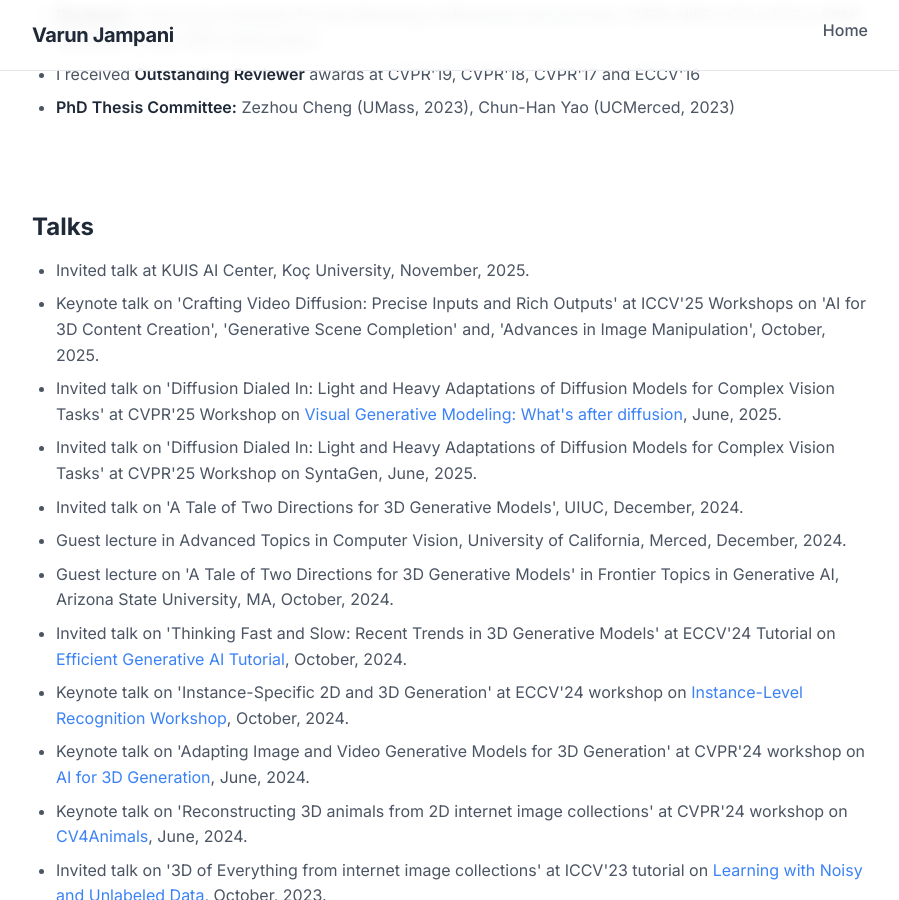
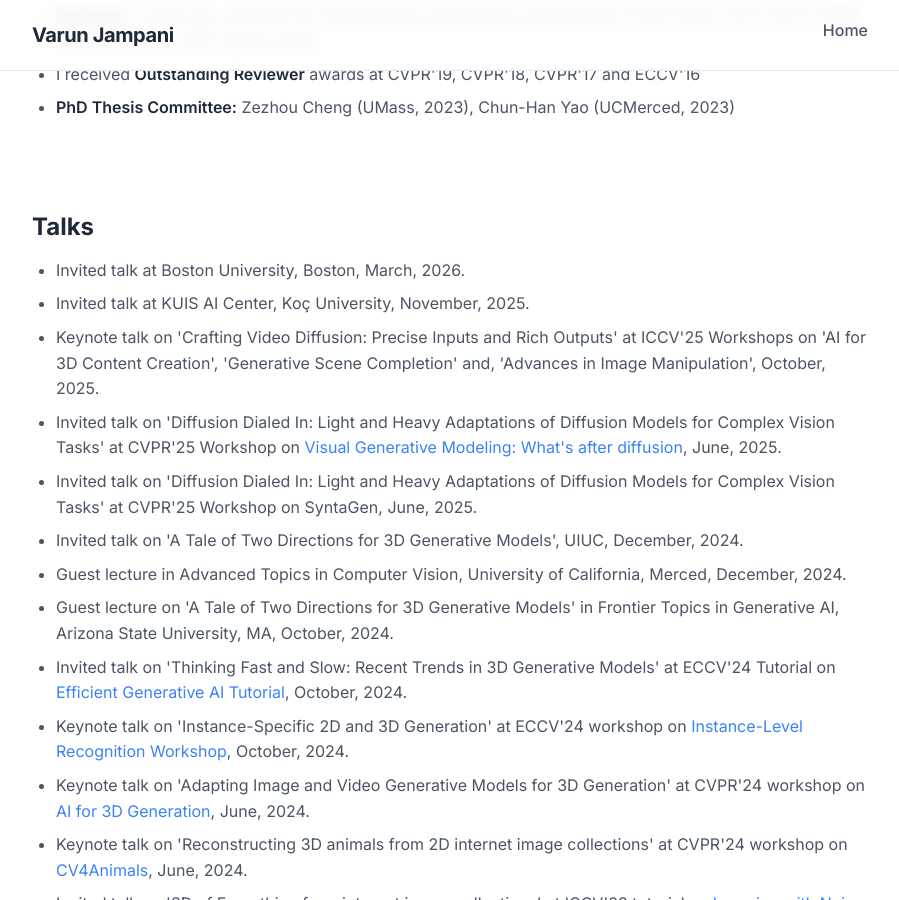
Before and after one commit to varunjampani/varunjampani.github.io, a Jekyll site: the page built from _pages/home.md, in a window 1280 px wide and 900 px high, scrolled down 5069 px. Shown: the whole window, without its empty margins (190-1089 px from the left). Built offline with Jekyll 4.4.1, drawn with Linux system fonts in a browser that asks for light colours.

Commit message:
Add upcoming talks to home page

```diff
--- a/_pages/home.md
+++ b/_pages/home.md
@@ -368,6 +368,7 @@ Refer to my <a href="https://scholar.google.com/citations?hl=en&user=1Cv6Sf4AAAA
 
 <h3>Talks</h3>
 <ul>
+<li>Invited talk at Boston University, Boston, March, 2026.</li>
 <li>Invited talk at KUIS AI Center, Koç University, November, 2025.</li>
 <li>Keynote talk on 'Crafting Video Diffusion: Precise Inputs and Rich Outputs' at ICCV'25 Workshops on 'AI for 3D Content Creation', 'Generative Scene Completion' and, 'Advances in Image Manipulation', October, 2025.</li>
 <li>Invited talk on 'Diffusion Dialed In: Light and Heavy Adaptations of Diffusion Models for Complex Vision Tasks' at CVPR'25 Workshop on <a href="https://vgm-cvpr.github.io/">Visual Generative Modeling: What's after diffusion</a>, June, 2025.</li>
```
